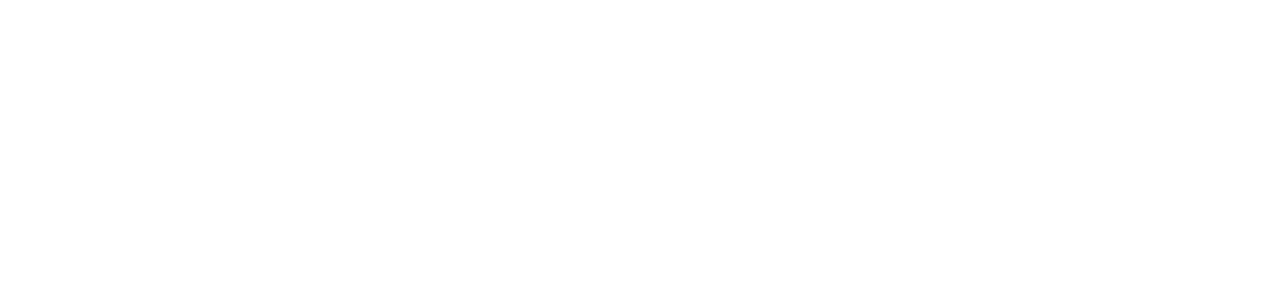
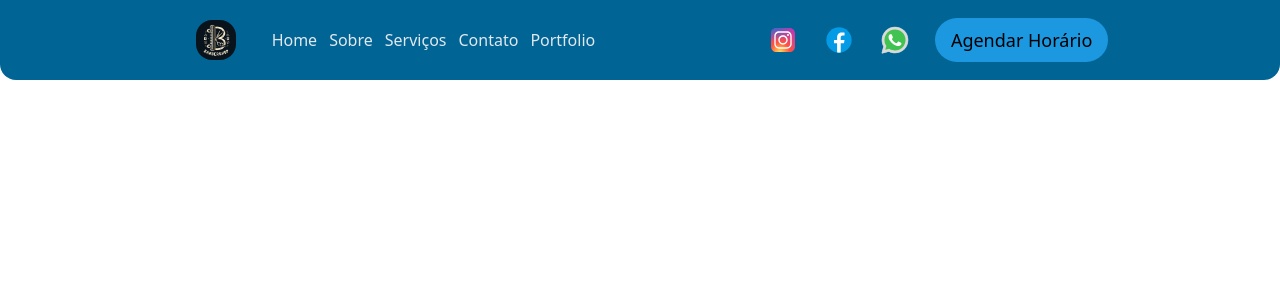
Before and after one commit to Stuutis/BarberShop, a React (Vite) app: page /Agendamentos in a window 1280 px wide. Before the commit this address had no page. Shown: the top 300 px of the page. Built offline with nearby package versions, Linux system fonts and the light colour scheme.

Commit message:
Adicionado rota para Agendamentos, corrigido cor de alguns textos no menu e navigation

```diff
--- a/src/App.tsx
+++ b/src/App.tsx
@@ -3,6 +3,7 @@
 import { Home } from "./pages/home";
 import { Login } from "./pages/login";
 import { Scheduling } from "./pages/scheduling";
+import { Schedules } from "./pages/schedules";
 import { ScrollToTopOnMount } from "./utils/scrollToTop";
 import { UserProvider } from "./context/userContext";
 import "swiper/css";
@@ -20,6 +21,7 @@
           <Route path="/" element={<Home />} />
           <Route path="/Login" element={<Login />} />
           <Route path="/Agendamento" element={<Scheduling />} />
+          <Route path="/Agendamentos" element={<Schedules />} />
         </Routes>
       </BrowserRouter>
     </UserProvider>
--- a/src/components/navigation/navigation.tsx
+++ b/src/components/navigation/navigation.tsx
@@ -1,4 +1,5 @@
 import { useEffect, useState } from "react";
+import { Link } from "react-router-dom";
 import { NavigationLink } from "./navigationLink";
 import {
   InstagramLogo,
@@ -6,8 +7,8 @@
   FacebookIcon,
 } from "../../assets/svg/svgs";
 import { AgendarButton } from "../agendar-button";
+import { useUser } from "../../context/userContext";
 import logo from "../../assets/pictures/logo.jpeg";
-import { useUser } from "../../context/userContext";
 
 export function Navigation() {
   const [isNavOpen, setIsNavOpen] = useState(false);
@@ -29,7 +30,9 @@
     <nav className="bg-section-custom  h-20 flex items-center gap-2 sticky top-0 z-10 rounded-b-2xl">
       <div>
         <section className="flex items-center ">
-          <h1 className="pl-4 text-xl lg:hidden">BarberShop</h1>
+          <h1 className="pl-4 text-xl lg:hidden text-text-custom">
+            BarberShop
+          </h1>
 
           <div
             className="mx-8 space-y-2 absolute right-0 lg:hidden"
@@ -76,7 +79,9 @@
                 alt=""
               />
               <div className="mb-3">
-                {isLoggedIn && <p>Bem-vindo, {userName}</p>}
+                {isLoggedIn && (
+                  <p className="text-text-custom">Bem-vindo, {userName}</p>
+                )}
               </div>
               <ul className="flex flex-col items-center gap-3 text-slate-200 lg:flex-row lg:pl-3">
                 <NavigationLink linkDirection="/#home" title="Home" />
@@ -86,8 +91,20 @@
                 <NavigationLink linkDirection="/#portfolio" title="Portfolio" />
               </ul>
             </div>
+            {isLoggedIn ? (
+              <div>
+                <button className="text-text-custom cursor-pointer">
+                  <Link to={"/Agendamentos"}>Meus Agendamentos</Link>
+                </button>
+              </div>
+            ) : (
+              ""
+            )}
+
             <div className="flex flex-col items-center gap-6 text-lg lg:flex-row">
-              <p className="lg:hidden">Nos siga nas redes sociais</p>
+              <p className="lg:hidden text-text-custom">
+                Nos siga nas redes sociais
+              </p>
               <ul className="flex gap-6">
                 <NavigationLink
                   linkDirection="https://instagram.com"
--- /dev/null
+++ b/src/pages/schedules.tsx
@@ -0,0 +1,9 @@
+import { Navigation } from "../components/navigation/navigation";
+
+export function Schedules() {
+  return (
+    <div>
+      <Navigation />
+    </div>
+  );
+}
```
